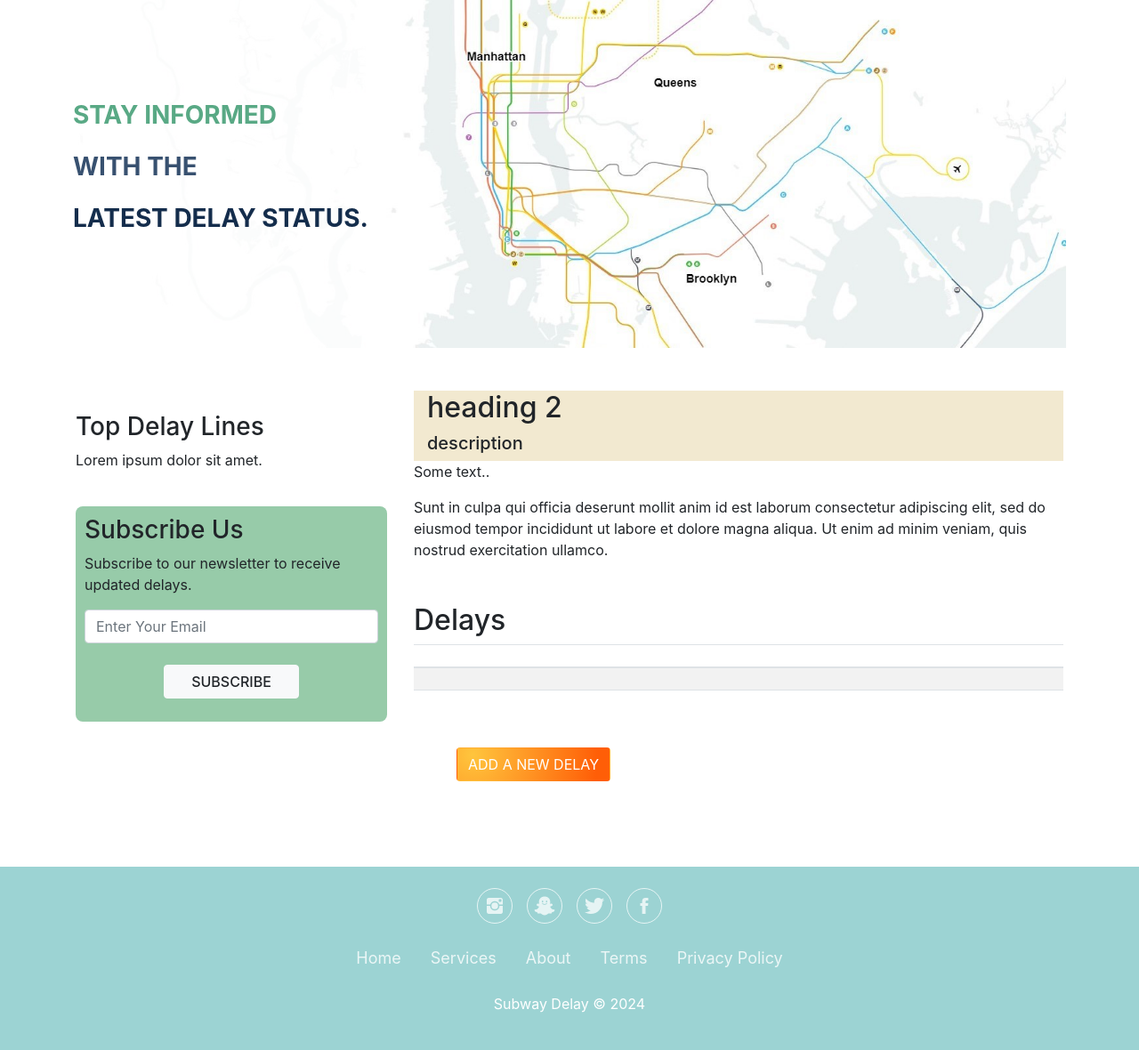
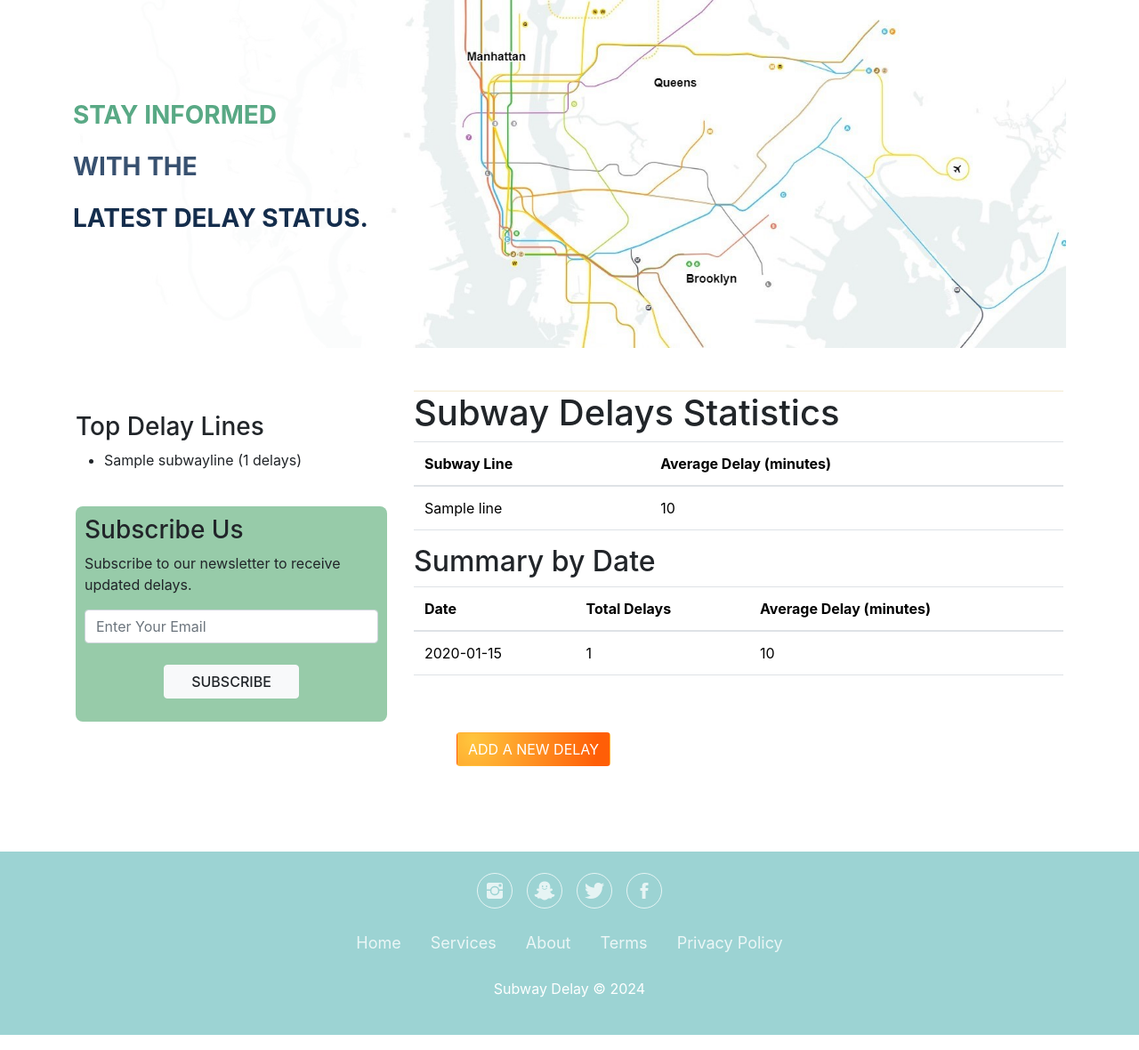
Before and after one commit to yanyzhang/mtasubwaydelays, a Flask app: template templates/index.html in a window 1280 px wide. Shown: the part 165-1345 px from the top of the page at 89% size. Run offline with Flask 3, Linux system fonts and the light colour scheme; the template is opened without the code that fills it: most values are stand-ins (such as "Sample title", 1, 10 or a date in 2020); lists and menus that the app fills with data are empty; some libraries are stand-ins or nearby versions; some web fonts are replaced.

Commit message:
adding stats on homepage

```diff
--- a/app.py
+++ b/app.py
@@ -1,6 +1,7 @@
 from flask import Flask, render_template, request, redirect, url_for, flash
 from flask_sqlalchemy import SQLAlchemy
-
+from sqlalchemy import func,extract
+from collections import defaultdict
 
 
 app=Flask(__name__)
@@ -44,7 +45,26 @@ with app.app_context():
 
 @app.route("/")
 def index():
-    return render_template('index.html')
+    statistics = {}
+    lines = db.session.query(SubwayDelays.subwayline,  func.avg(SubwayDelays.delayminutes).label('avg_delay')).group_by(SubwayDelays.subwayline).all()
+
+    for line,  avg_delay in lines:
+        statistics[line] = {
+            # 'total_delays': total_delays,
+            'avg_delay': round(avg_delay)
+        }
+    top_lines = db.session.query(SubwayDelays.subwayline, func.count(SubwayDelays.id).label('total_delays')).group_by(SubwayDelays.subwayline).order_by(func.count(SubwayDelays.id).desc()).limit(3).all()
+
+    date_summary = defaultdict(lambda: {'total_delays': 0, 'avg_delay': 0.0})
+    date_delays = db.session.query(extract('day', SubwayDelays.date).label('day'), extract('month', SubwayDelays.date).label('month'), extract('year', SubwayDelays.date).label('year'), func.count(SubwayDelays.id).label('total_delays'), func.avg(SubwayDelays.delayminutes).label('avg_delay')).group_by(extract('day', SubwayDelays.date), extract('month', SubwayDelays.date), extract('year', SubwayDelays.date)).all()
+
+    for day, month, year, total_delays, avg_delay in date_delays:
+        date_str = f"{year}-{month}-{day}"
+        date_summary[date_str]['total_delays'] = total_delays
+        date_summary[date_str]['avg_delay'] = round(avg_delay)
+
+    return render_template('index.html', statistics=statistics, top_lines=top_lines,date_summary=date_summary)
+    # return render_template('index.html')
 
 @app.route("/about")
 def about():
--- a/templates/index.html
+++ b/templates/index.html
@@ -30,8 +30,13 @@
   <div class="col-sm-4">
     <div>
       <h3 class="mt-4">Top Delay Lines</h3>
-      <p>Lorem ipsum dolor sit amet.</p>
-      <table></table>
+      <!-- <p>Lorem ipsum dolor sit amet.</p>
+      <table></table> -->
+      <ul>
+        {% for line in top_lines %}
+        <li>{{ line.subwayline }} ({{ line.total_delays }} delays)</li>
+        {% endfor %}
+      </ul>
     </div>
     <br />
     <div
@@ -83,19 +88,60 @@
   </div>
   <div class="col-sm-8">
     <div class="col-sm-12" style="background-color: #f2e9d0">
-      <h2>heading 2</h2>
-      <h5>description</h5>
+      <!-- <h2>heading 2</h2>
+      <h5>description</h5> -->
       <div><table></table></div>
     </div>
-    <p>Some text..</p>
+
+<h1>Subway Delays Statistics</h1>
+
+<table class="table">
+  <thead>
+    <tr>
+      <th>Subway Line</th>
+      <!-- <th>Total Delays</th> -->
+      <th>Average Delay (minutes)</th>
+    </tr>
+  </thead>
+  <tbody>
+    {% for line, stats in statistics.items() %}
+    <tr>
+      <td>{{ line }}</td>
+      <!-- <td>{{ stats.total_delays }}</td> -->
+      <td>{{ stats.avg_delay }}</td>
+    </tr>
+    {% endfor %}
+  </tbody>
+</table>
+
+    <!-- <p>Some text..</p>
     <p>
       Sunt in culpa qui officia deserunt mollit anim id est laborum consectetur
       adipiscing elit, sed do eiusmod tempor incididunt ut labore et dolore
       magna aliqua. Ut enim ad minim veniam, quis nostrud exercitation ullamco.
-    </p>
+    </p> -->
     <div>
-      <h2 class="mt-5" id="">Delays</h2>
-      <table class="p-3 table table-striped table-hover" style="color: #5dacbd">
+      <!-- <h2 class="mt-5" id="">Delays</h2> -->
+      <h2>Summary by Date</h2>
+<table class="table">
+  <thead>
+    <tr>
+      <th>Date</th>
+      <th>Total Delays</th>
+      <th>Average Delay (minutes)</th>
+    </tr>
+  </thead>
+  <tbody>
+    {% for date, summary in date_summary.items() %}
+    <tr>
+      <td>{{ date }}</td>
+      <td>{{ summary.total_delays }}</td>
+      <td>{{ summary.avg_delay }}</td>
+    </tr>
+    {% endfor %}
+  </tbody>
+</table>
+      <!-- <table class="p-3 table table-striped table-hover" style="color: #5dacbd">
         <thead>
           <tr>
             <th scope="col"></th>
@@ -112,7 +158,7 @@
             <td></td>
           </tr>
         </tbody>
-      </table>
+      </table> -->
     </div>
     <button
       class="btn m-5"
--- a/templates/newdelays.html
+++ b/templates/newdelays.html
@@ -1,7 +1,8 @@
 {% extends "base.html" %} {% block title %}MTA Subway Delays{% endblock %}
 {%block content %}
 <div>
-  <h2>Report Subway Delay</h2>
+  <h2>Report Subway Delays</h2>
+  <br><br>
   <form action="/newdelays" method="post">
 
     <label for="subwayline">Subway Line</label>
@@ -15,7 +16,7 @@
     <br><br>
     <label for="delayminutes">How Many Minutes Train Delayed</label>
     <input type="number" id="delayminutes" placeholder="Number of Minutes" min="1" required name="delayminutes">
-
+    <br><br>
     <button type="submit" class="btn btn-info">Submit</button>
 
 
```
